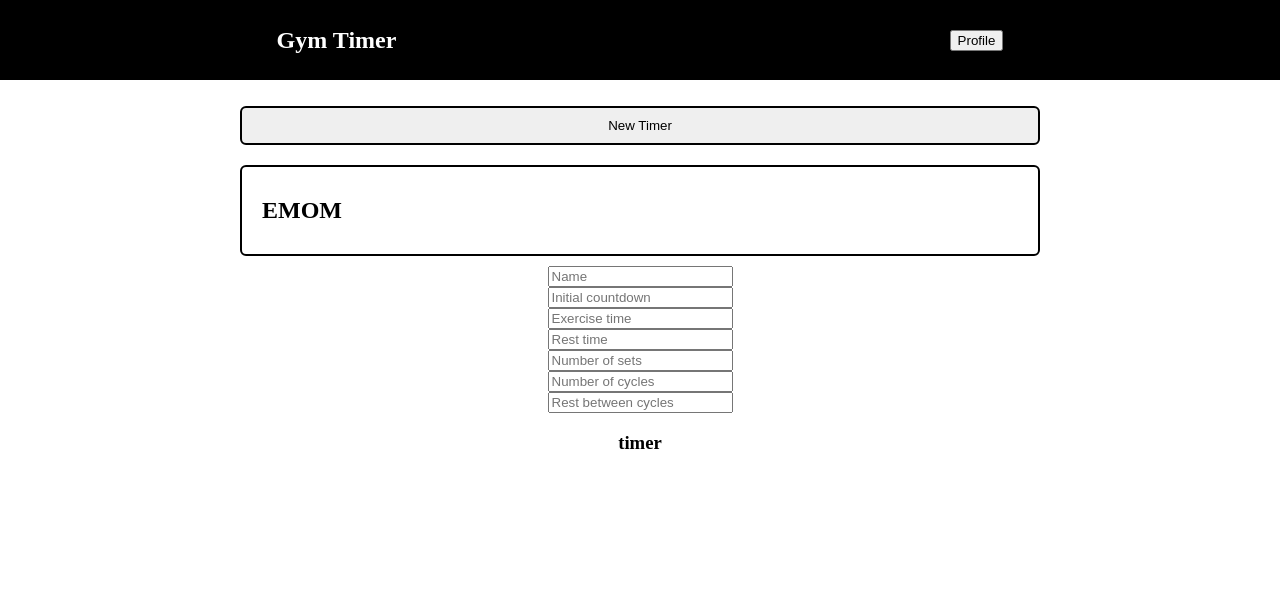
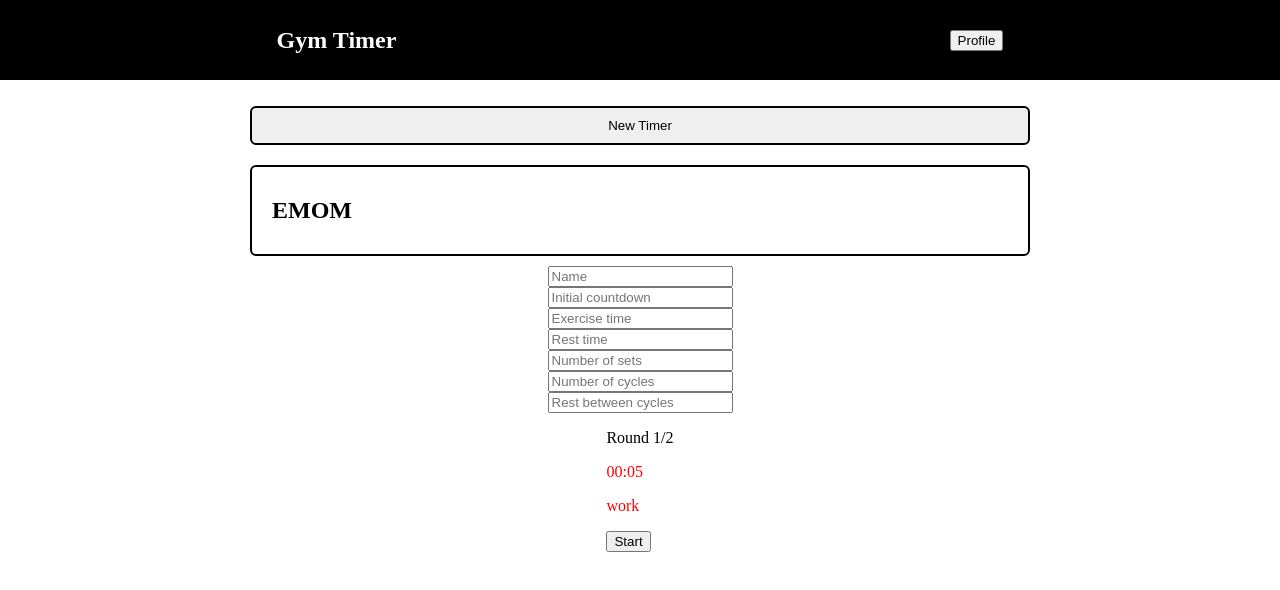
Before and after one commit to Seidler93/Workout-Timer-App, a React (Create React App) app in the folder workou_timer/: page / in a window 1280 px wide. Shown: the top 590 px of the page. Built offline with nearby package versions, Linux system fonts and the light colour scheme.

Commit message:
added base timer functionality that takes in a prop

```diff
--- a/workou_timer/src/App.js
+++ b/workou_timer/src/App.js
@@ -1,23 +1,39 @@
-import React from 'react';
+import { useEffect, useState } from 'react';
 import { Navbar } from './components/Navbar';
 import TimerCard from './components/TimerCard';
 import { NewTimer } from './components/NewTimer';
 import Timer from './components/Timer';
 
 function App() {
+  const [currentTimer, setCurrentTimer] = useState({})
+
   const timers = [
-    {id: 1, name: 'EMOM'},
+    {
+      id: 1,
+      name: 'EMOM',
+      exerciseMin: 0,
+      exerciseSec: 5,
+      restMin: 0,
+      restSec: 5,
+      rounds: 2,
+      cycles: 2,
+      cycleRest: 60,
+    },
   ]
+
+  useEffect(() => {
+    setCurrentTimer(timers[0])
+  }, [])
 
   return (
     <div className="app">
       <Navbar/>
-      <button className='new-timer-btn'>New Timer</button>
       <div className='timer-container'>
+        <button className='new-timer-btn'>New Timer</button>
         {timers.map(timer => <TimerCard key={timer.id} timer={timer}/>)}
       </div>
       <NewTimer/>
-      <Timer/>
+      <Timer timer={currentTimer}/>
     </div>
   );
 }
--- a/workou_timer/src/components/NewTimer.jsx
+++ b/workou_timer/src/components/NewTimer.jsx
@@ -1,10 +1,10 @@
-import { useState } from "react"
 
 export function NewTimer() {
 
   return (
     <div className="new-timer">
       <input type="text" name="" id="" placeholder="Name"/>
+      <label htmlFor=""></label>
       <input type="text" name="" id="" placeholder="Initial countdown"/>
       <input type="text" name="" id="" placeholder="Exercise time"/>
       <input type="text" name="" id="" placeholder="Rest time"/>
--- a/workou_timer/src/components/Timer.jsx
+++ b/workou_timer/src/components/Timer.jsx
@@ -1,5 +1,68 @@
-export default function Timer () {
+import { useState, useEffect } from 'react';
+
+const Timer = ({ timer }) => {
+  const [minutes, setMinutes] = useState(0);
+  const [seconds, setSeconds] = useState(0);
+  const [currentRound, setCurrentRound] = useState(1);
+  const [isRunning, setIsRunning] = useState(false);
+  const [isRestPhase, setIsRestPhase] = useState(false);
+
+  // useEffect to initialize currentRound
+  useEffect(() => {
+    setMinutes(timer.exerciseMin);
+    setSeconds(timer.exerciseSec);
+  }, [timer.rounds]);
+
+  useEffect(() => {
+    let countdown;
+
+     if (isRunning) {
+      countdown = setInterval(() => {
+        if (seconds === 0) {
+          if (minutes === 0) {
+            if (isRestPhase) {
+              // Rest phase is up, switch back to exercise phase
+              setMinutes(timer.exerciseMin);
+              setSeconds(timer.exerciseSec);
+              setCurrentRound((prevRound) => prevRound + 1);
+              setIsRestPhase(false);
+            } else {
+              // Exercise phase is up, switch to rest phase
+              if (currentRound < timer.rounds) {
+                setMinutes(timer.restMin);
+                setSeconds(timer.restSec);
+                setIsRestPhase(true);
+              } else {
+                clearInterval(countdown);
+                setIsRunning(false);
+                console.log("All rounds completed!");
+              }
+            }
+          } else {
+            setMinutes((prevMinutes) => prevMinutes - 1);
+            setSeconds(59);
+          }
+        } else {
+          setSeconds((prevSeconds) => prevSeconds - 1);
+        }
+      }, 1000);
+    }
+
+    return () => clearInterval(countdown);
+  }, [minutes, seconds, currentRound, isRunning]);
+
+  const handleStartPause = () => {
+    setIsRunning((prevIsRunning) => !prevIsRunning);
+  };
+
   return (
-    <h3>timer</h3>
-  )
-}
+    <div>
+      <p>Round {currentRound}/{timer.rounds}</p>
+      <p className={`${isRestPhase ? 'rest' : 'work'}`}>{`${String(minutes).padStart(2, '0')}:${String(seconds).padStart(2, '0')}`}</p>
+      <p className={`${isRestPhase ? 'rest' : 'work'}`}>{`${isRestPhase ? 'rest' : 'work'}`}</p>
+      <button onClick={handleStartPause}>{isRunning ? 'Pause' : 'Start'}</button>
+    </div>
+  );
+};
+
+export default Timer;
--- a/workou_timer/src/index.css
+++ b/workou_timer/src/index.css
@@ -27,26 +27,36 @@ nav h2 {
   color: white;
 }
 
-.new-timer-btn,
 .timer-container {
   width: 100%;
   max-width: 800px;
   min-width: 300px;
+  display: flex;
+  flex-direction: column;
 }
 
 .new-timer-btn,
 .timer-card {
   border: 2px solid black;
   padding: 10px 20px;
-  margin: 10px 0;
+  margin: 10px;
   border-radius: 6px;
 }
 
 .new-timer-btn {
   cursor: pointer;
+  flex-grow: 1;
 }
 
 .new-timer {
   display: flex;
   flex-direction: column;
 }
+
+.rest {
+  color: green;
+}
+
+.work {
+  color: red;
+}
```
